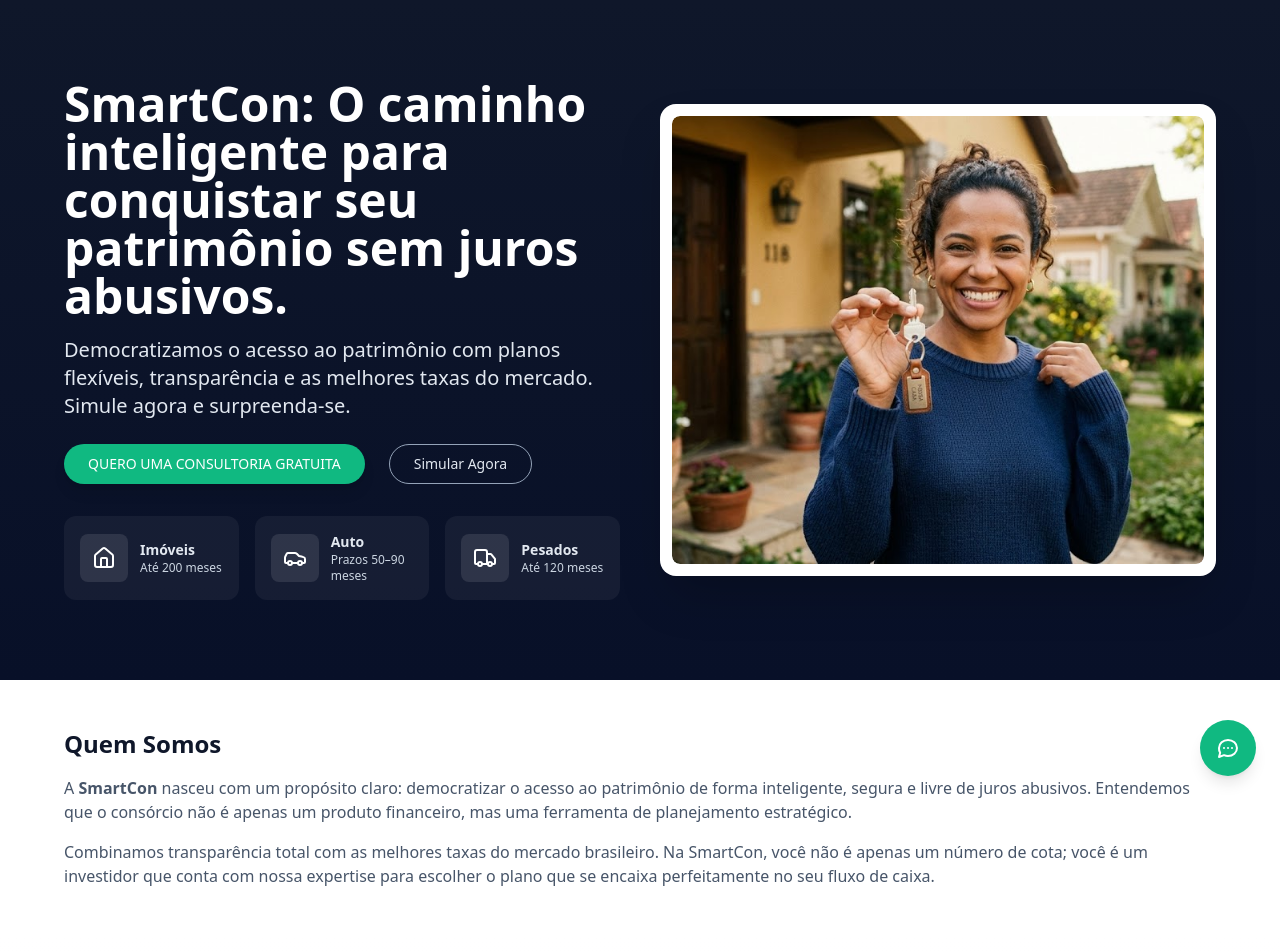
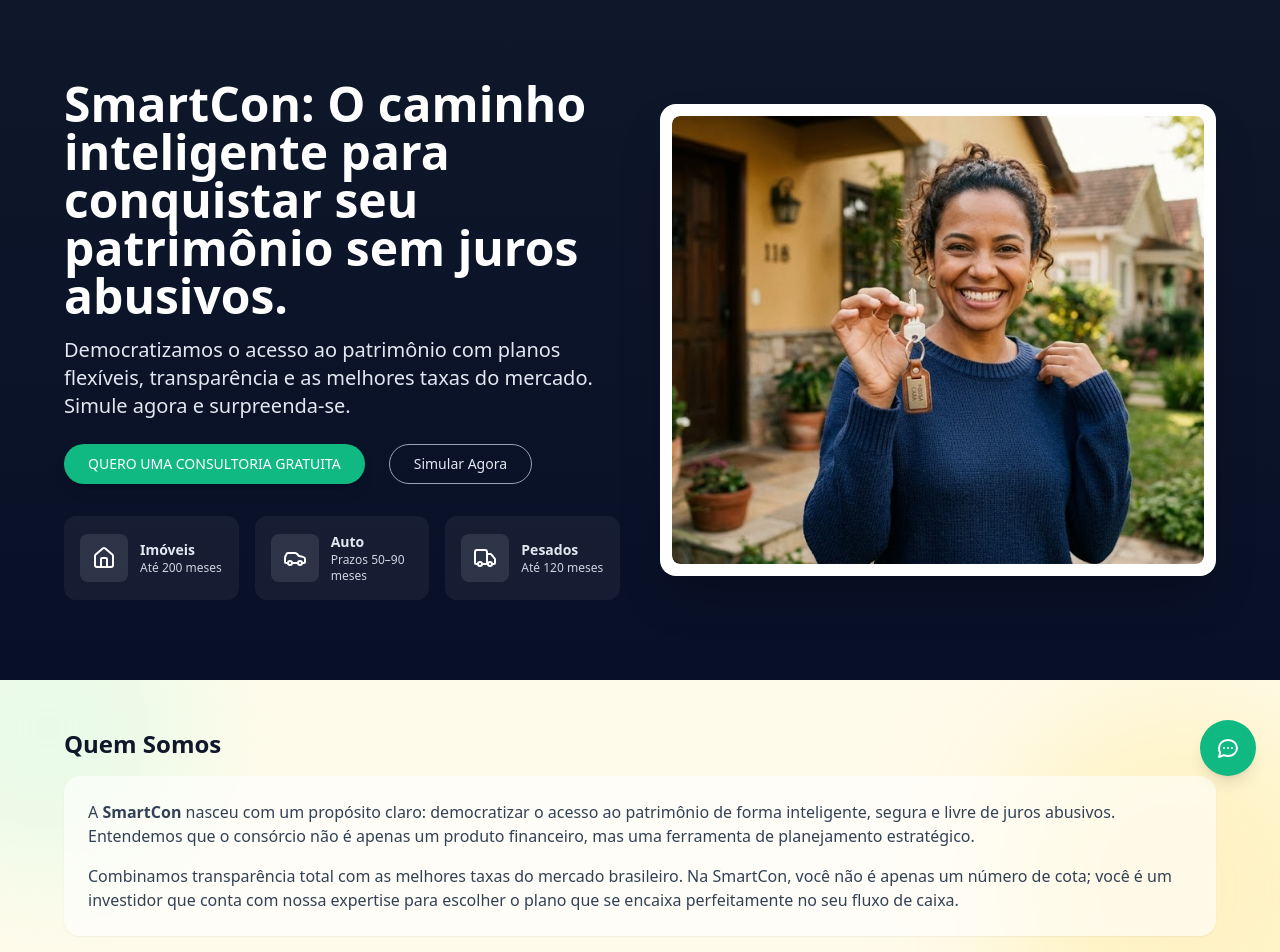
Before and after one commit to MauricioMilano/mat-website, a React (Vite) app: page / in a window 1280 px wide. Shown: the top 952 px of the page. Built offline with nearby package versions, Linux system fonts and the light colour scheme.

Commit message:
[dyad] Custom background na seção Quem Somos - wrote 1 file(s)

```diff
--- a/src/pages/Index.tsx
+++ b/src/pages/Index.tsx
@@ -10,12 +10,22 @@ const Index: React.FC = () => {
     <div className="font-sans">
       <Hero />
       <main>
-        <section className="py-12 px-6 bg-white">
-          <div className="max-w-6xl mx-auto">
+        <section className="relative py-12 px-6 bg-amber-50 overflow-hidden">
+          {/* Decorative shapes */}
+          <div className="absolute -top-24 -left-24 w-72 h-72 bg-emerald-100 rounded-full opacity-50 blur-3xl pointer-events-none hidden md:block" />
+          <div className="absolute -bottom-24 -right-24 w-96 h-96 bg-amber-200 rounded-full opacity-40 blur-3xl pointer-events-none hidden md:block" />
+
+          <div className="max-w-6xl mx-auto relative z-10">
             <h2 className="text-2xl font-bold mb-4 text-[#0f172a]">Quem Somos</h2>
-            <p className="text-slate-600">A <strong>SmartCon</strong> nasceu com um propósito claro: democratizar o acesso ao patrimônio de forma inteligente, segura e livre de juros abusivos. Entendemos que o consórcio não é apenas um produto financeiro, mas uma ferramenta de planejamento estratégico.
-            </p>
-            <p className="text-slate-600 mt-4">Combinamos transparência total com as melhores taxas do mercado brasileiro. Na SmartCon, você não é apenas um número de cota; você é um investidor que conta com nossa expertise para escolher o plano que se encaixa perfeitamente no seu fluxo de caixa.</p>
+
+            <div className="bg-white/60 backdrop-blur-sm p-6 rounded-2xl shadow-sm">
+              <p className="text-slate-700">
+                A <strong>SmartCon</strong> nasceu com um propósito claro: democratizar o acesso ao patrimônio de forma inteligente, segura e livre de juros abusivos. Entendemos que o consórcio não é apenas um produto financeiro, mas uma ferramenta de planejamento estratégico.
+              </p>
+              <p className="text-slate-700 mt-4">
+                Combinamos transparência total com as melhores taxas do mercado brasileiro. Na SmartCon, você não é apenas um número de cota; você é um investidor que conta com nossa expertise para escolher o plano que se encaixa perfeitamente no seu fluxo de caixa.
+              </p>
+            </div>
           </div>
         </section>
 
```
